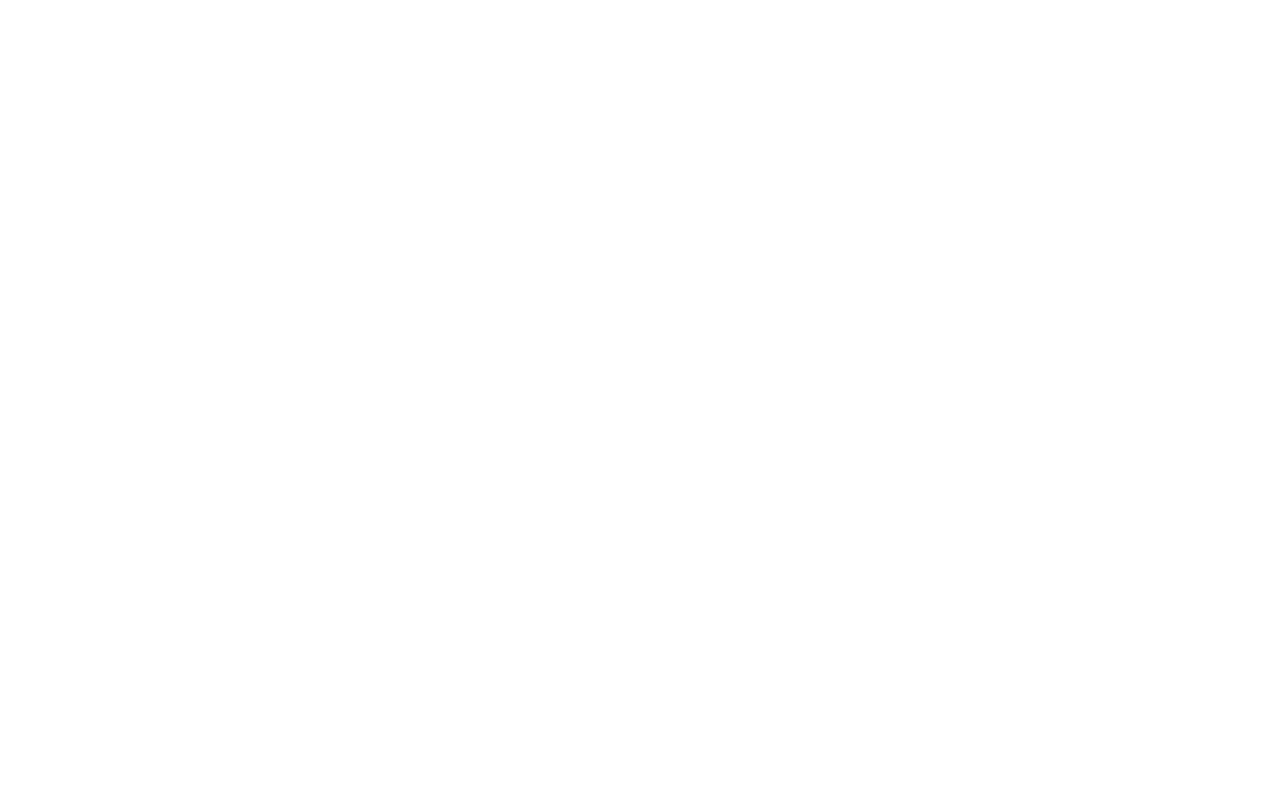
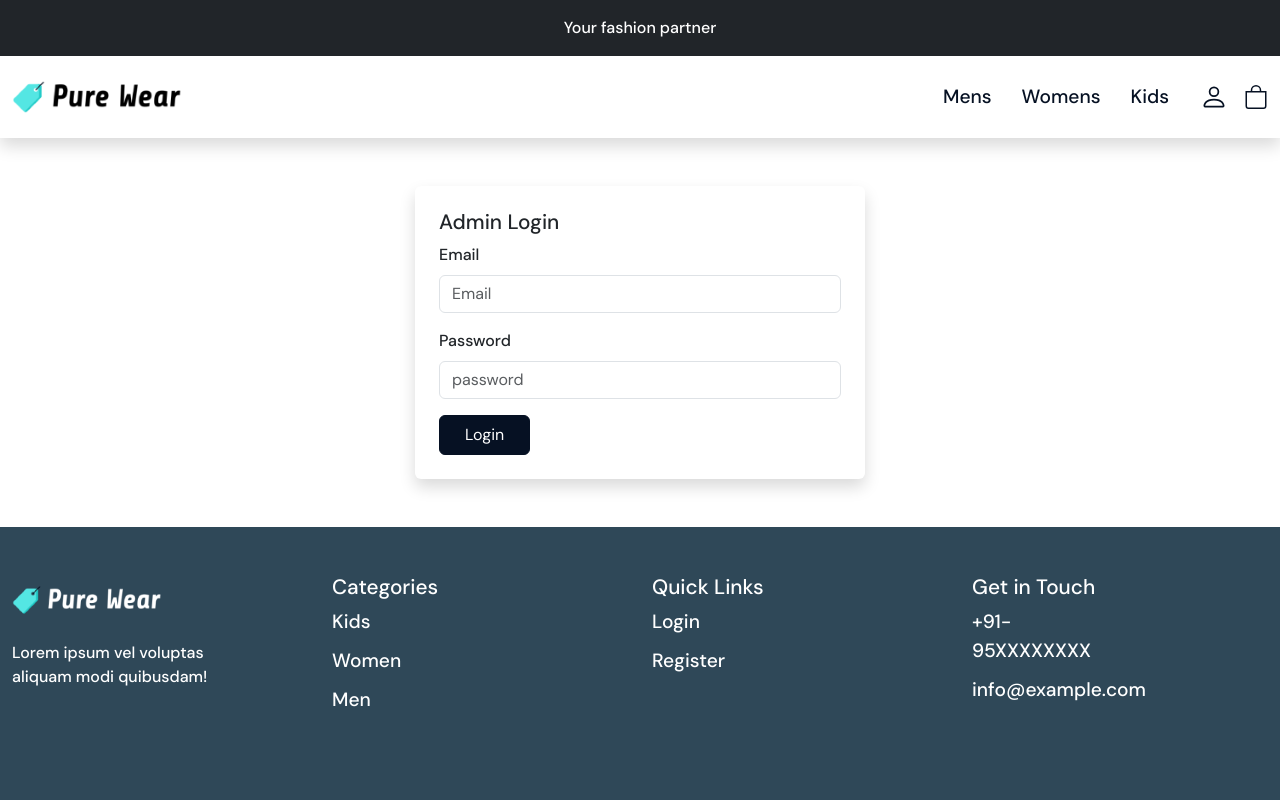
Before and after one commit to MuzCodeSmith/ecommerce-laravel-react-frontend, a React (Vite) app: page /admin/login in a window 1280 px wide. Before the commit this address had no page. Shown: the top 800 px of the page. Built offline with nearby package versions, Linux system fonts and the light colour scheme.

Commit message:
created login page,added route and validate login form using ract hook form pacakge

```diff
--- a/src/App.jsx
+++ b/src/App.jsx
@@ -5,6 +5,7 @@ import Shop from './components/Shop'
 import Product from './components/Product'
 import Cart from './components/Cart'
 import Checkout from './components/Checkout'
+import Login from './components/admin/login'
 
 function App() {
 
@@ -17,6 +18,7 @@ function App() {
           <Route path='/product' element={<Product/>} />
           <Route path='/cart' element={<Cart/>} />
           <Route path='/checkout' element={<Checkout/>} />
+          <Route path='/admin/login' element={<Login/>} />
         </Routes>
       </BrowserRouter>
     </>
--- a/src/assets/css/style.scss
+++ b/src/assets/css/style.scss
@@ -201,6 +201,10 @@ footer{
     }
 }
 
+.login{
+    width: 450px;
+}
+
 
 @media (min-width:200px) and (max-width:768px){
     .section-1{
--- a/src/components/Cart.jsx
+++ b/src/components/Cart.jsx
@@ -17,7 +17,7 @@ const Cart = () => {
                         </nav>
                     </div>
                     <div className="col-md-12">
-                        <h2 className='border-bottom pb-3'>Cart1</h2>
+                        <h2 className='border-bottom pb-3'>Cart</h2>
 
                         <table className="table">
                             <tbody>
--- /dev/null
+++ b/src/components/admin/Login.jsx
@@ -0,0 +1,59 @@
+import React from 'react'
+import Layout from '../common/Layout'
+import { useForm } from "react-hook-form"
+const Login = () => {
+
+    const {
+        register,
+        handleSubmit,
+        watch,
+        formState: { errors },
+      } = useForm()
+
+      const onSubmit = (data) =>{
+        console.log(data)
+      }
+  return (
+    <Layout>
+        <div className="container d-flex justify-content-center py-5">
+            <form onSubmit={handleSubmit(onSubmit)}>
+                <div className="card shadow border-0 login">
+                    <div className="card-body p-4">
+                        <h3>Admin Login</h3>
+                        <div className="mb-3">
+                            <label htmlFor="" className='form-label'>Email</label>
+                            <input
+                            {
+                                ...register("email",{
+                                    required:"the email field is required."
+                                })
+                            }
+                            type="text" className={`form-control ${errors.email && 'is-invalid'}`} placeholder='Email' />
+                            {
+                                errors.email && <p className='invalid-feedback'>{errors.email?.message}</p>
+                            }
+                        </div>
+                        <div className="mb-3">
+                            <label htmlFor="" className='form-label'>Password</label>
+                            <input
+                             {
+                                ...register("password",{
+                                    required:"the password field is required."
+                                })
+                            }
+                            type="password" className={`form-control ${errors.password && 'is-invalid'}`} placeholder='password' />
+                            {
+                                errors.password && <p className='invalid-feedback'>{errors.password?.message}</p>
+                            }
+                        </div>
+
+                        <button className='btn btn-secondary'>Login</button>
+                    </div>
+                </div>
+            </form>
+        </div>
+    </Layout>
+  )
+}
+
+export default Login
```
